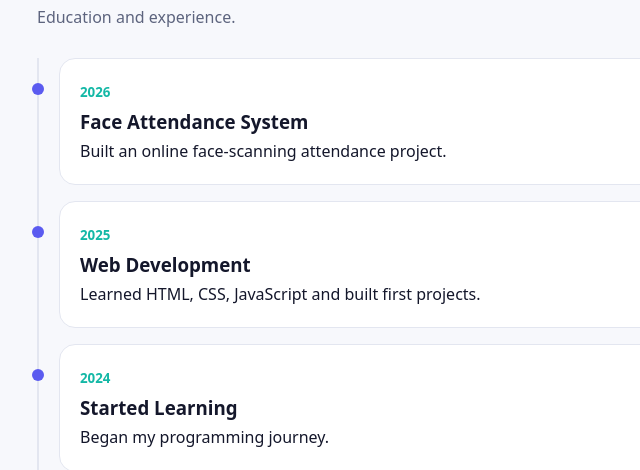
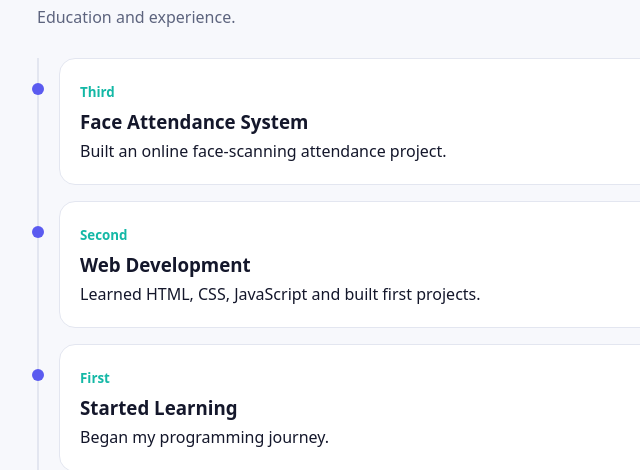
Before and after one commit to avnishmaurya669-cmd/My-Portfolio, a plain HTML site: page index.html in a window 1280 px wide. Shown: the part 2122-2592 px from the top of the page, 123-763 px from the left. Drawn offline with Linux system fonts and the light colour scheme.

```diff
--- a/index.html
+++ b/index.html
@@ -641,9 +641,9 @@
                 { t: "Data Dashboard", c: "Data", d: "Charts and tables that make data easy to understand.", k: ["Python", "Charts"], l: "https://github.com/your-username/data-dashboard" }
             ],
             journey: [
-                ["2026", "Face Attendance System", "Built an online face-scanning attendance project."],
-                ["2025", "Web Development", "Learned HTML, CSS, JavaScript and built first projects."],
-                ["2024", "Started Learning", "Began my programming journey."]
+                ["Third", "Face Attendance System", "Built an online face-scanning attendance project."],
+                ["Second", "Web Development", "Learned HTML, CSS, JavaScript and built first projects."],
+                ["First", "Started Learning", "Began my programming journey."]
             ]
         };
         /* ================================= */
```
